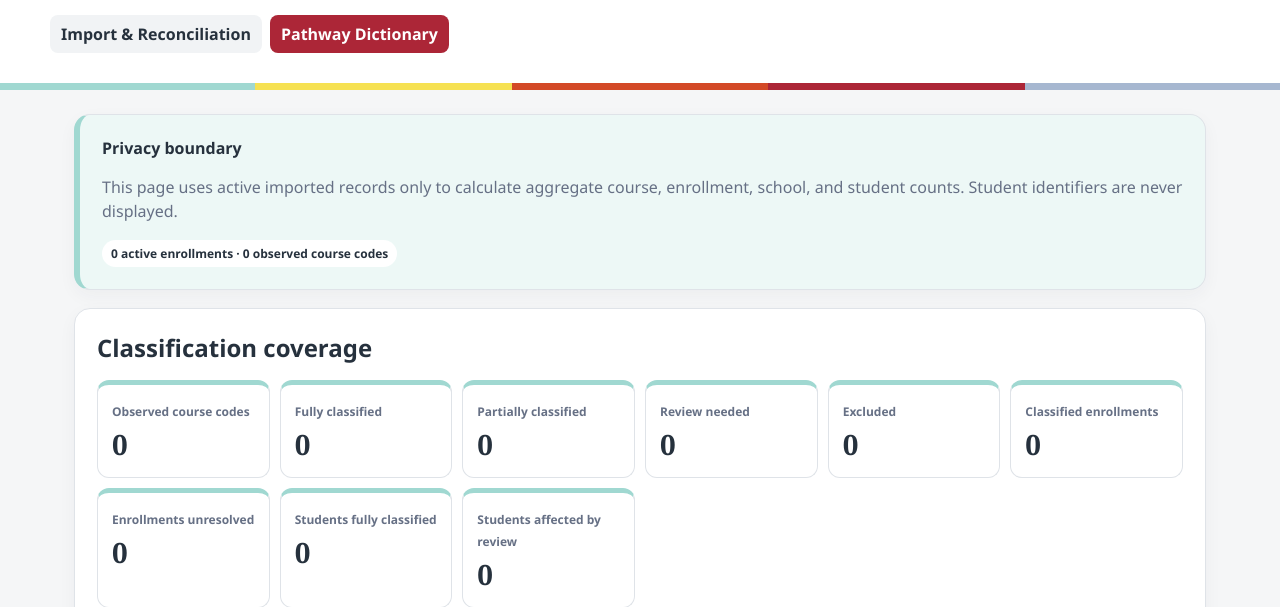
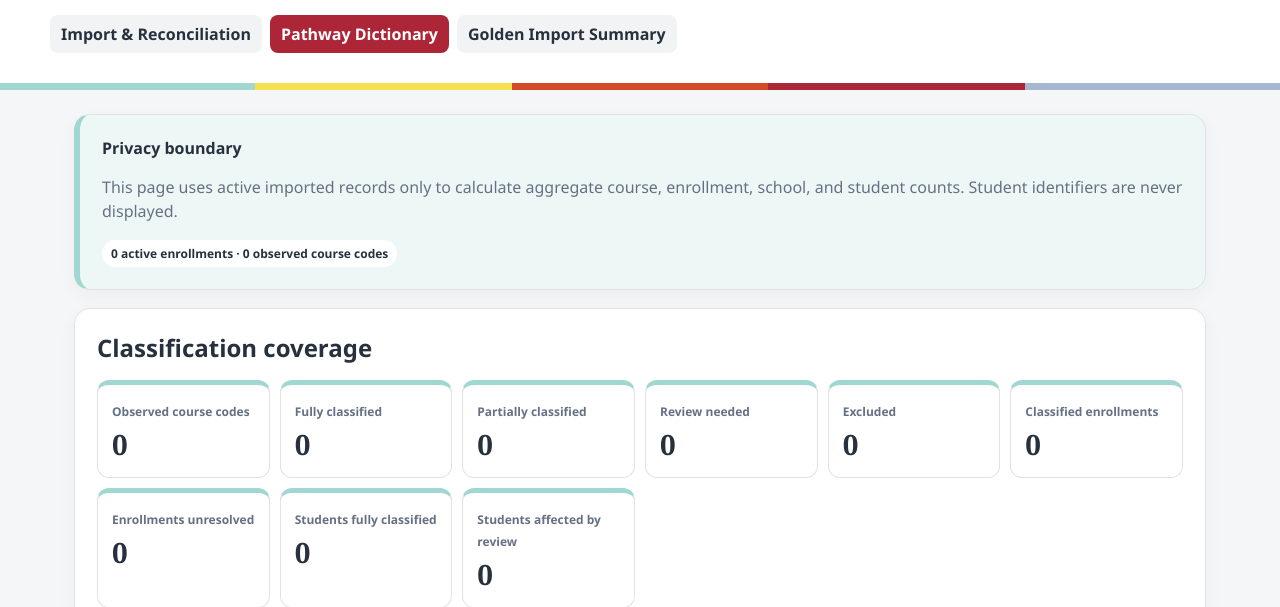
Before and after one commit to clb1015/district-arts-dashboard, a website: page pathways.html in a window 1280 px wide. Shown: the part 193-800 px from the top of the page. Drawn offline with Linux system fonts and the light colour scheme.

Commit message:
Link Pathway Dictionary to Golden Import summary

```diff
--- a/pathways.html
+++ b/pathways.html
@@ -1,5 +1,5 @@
 <!doctype html><html lang="en"><head><meta charset="utf-8"><meta name="viewport" content="width=device-width,initial-scale=1"><title>Arts Pathway Dictionary | SDOC Arts Data</title><link rel="stylesheet" href="./styles.css"></head><body>
-<header><div class="brand"><span class="eyebrow">SDOC FINE & PERFORMING ARTS</span><h1>Arts Pathway Dictionary</h1><p>One durable SDOC classification layer on top of the official Florida course reference. Review high-impact courses first, confirm classifications once, and reuse them everywhere.</p><nav class="topnav"><a href="./">Import & Reconciliation</a><a class="active" href="./pathways.html">Pathway Dictionary</a></nav></div></header>
+<header><div class="brand"><span class="eyebrow">SDOC FINE & PERFORMING ARTS</span><h1>Arts Pathway Dictionary</h1><p>One durable SDOC classification layer on top of the official Florida course reference. Review high-impact courses first, confirm classifications once, and reuse them everywhere.</p><nav class="topnav"><a href="./">Import & Reconciliation</a><a class="active" href="./pathways.html">Pathway Dictionary</a><a href="./golden.html">Golden Import Summary</a></nav></div></header>
 <main>
 <section class="privacy card"><strong>Privacy boundary</strong><p>This page uses active imported records only to calculate aggregate course, enrollment, school, and student counts. Student identifiers are never displayed.</p><span id="loadStatus" class="pill">Loading pathway data…</span></section>
 <section class="card"><h2>Classification coverage</h2><div id="coverageMetrics" class="metrics"></div><div id="coverageDetail" class="quality"></div></section>
```
